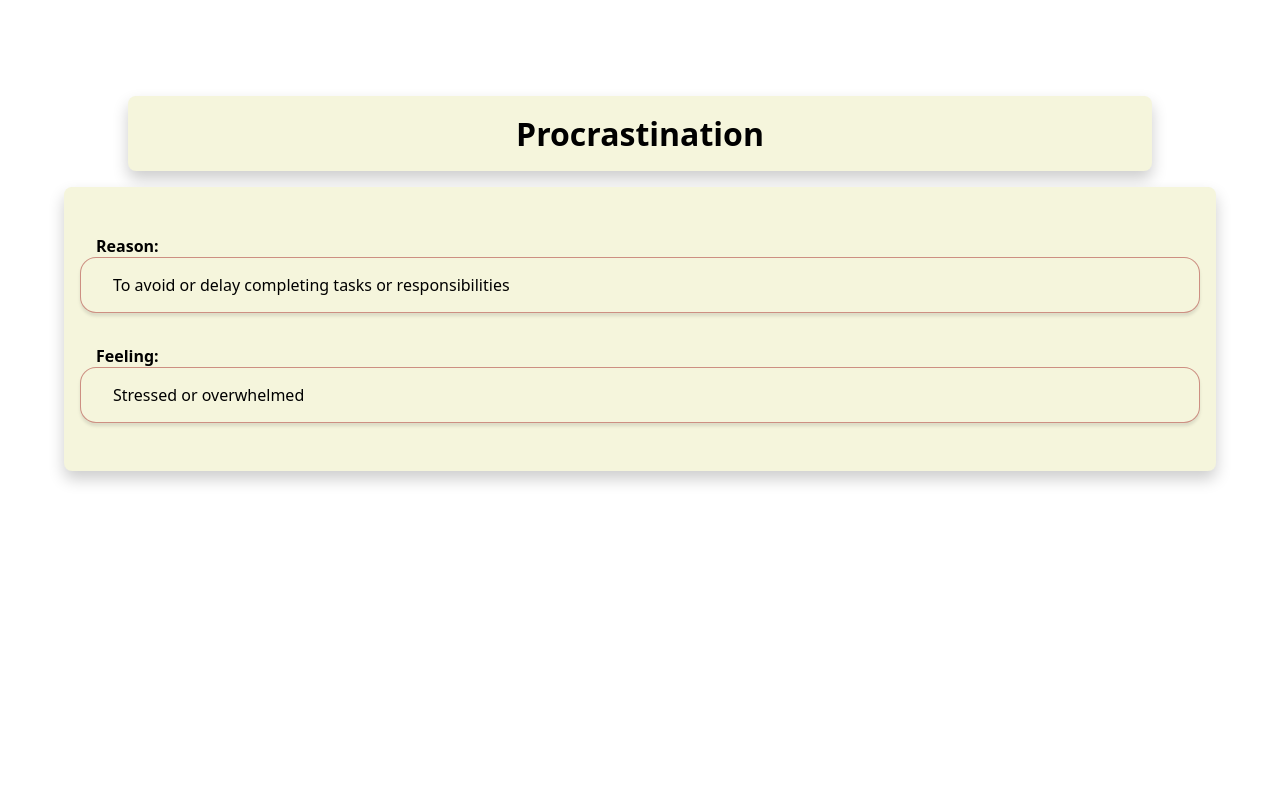
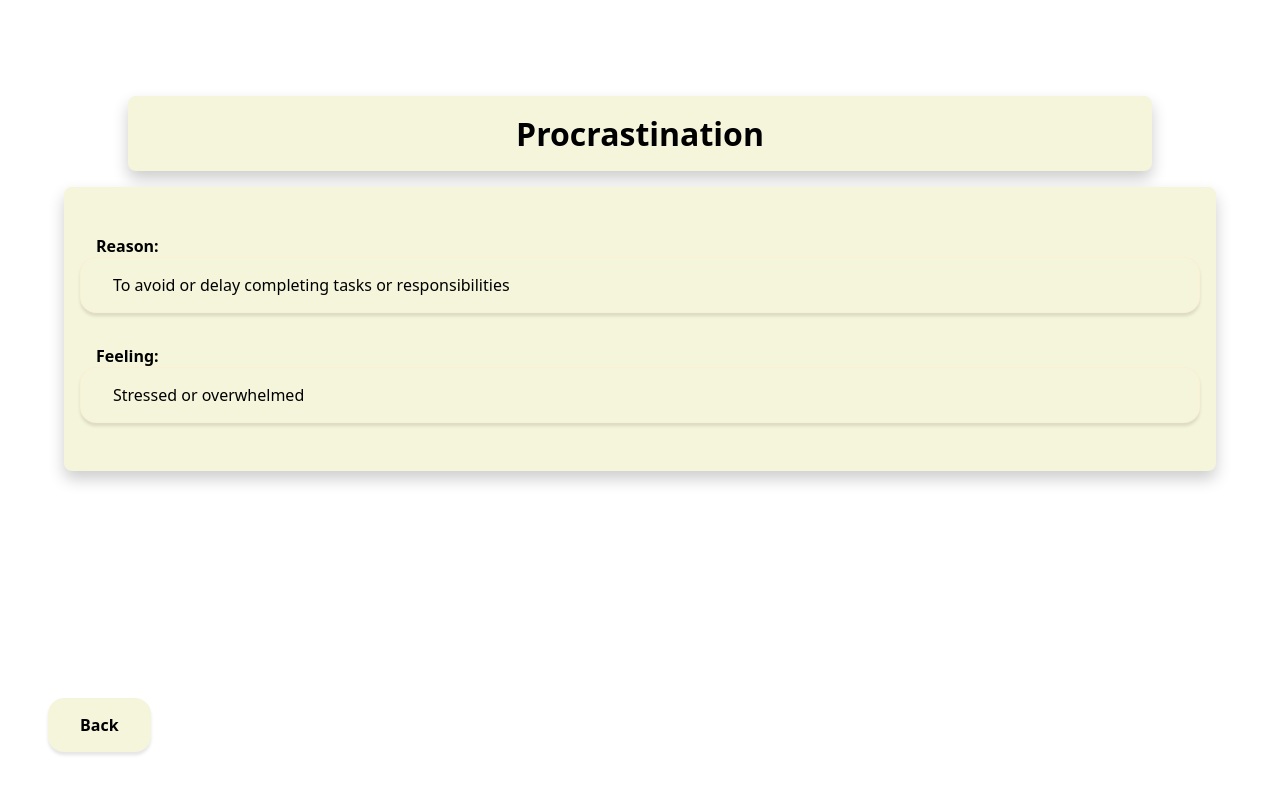
Before and after one commit to FelixJncs/capstone-project, a Next.js app: page /habits/1 in a window 1280 px wide. Shown: the top 794 px of the page. Built offline with nearby package versions, Linux system fonts and the light colour scheme.

Commit message:
added_back_Link_HabitDetailsList

```diff
--- a/components /HabitDetailsPage.js
+++ b/components /HabitDetailsPage.js
@@ -1,24 +1,11 @@
 import styled from "styled-components";
+import Link from "next/link";
 
 const StyledHabitDetailsContainer = styled.section`
   display: flex;
   flex-direction: column;
   align-items: center;
 `;
-
-// const StyledHeader = styled.header`
-//   position: fixed;
-//   top: 0;
-//   left: 0;
-//   right: 0;
-//   height: 3rem;
-//   background-color: #333;
-//   color: #fff;
-//   display: flex;
-//   justify-content: center;
-//   align-items: center;
-//   font-size: 1.2rem;
-// `;
 
 const StyledCategoriesContainer = styled.main`
   margin: 0 1rem;
@@ -58,7 +45,7 @@ const StyledHabitReasonsLabel = styled.strong`
 
 const StyledHabitReasons = styled.p`
   margin: 0;
-  border: 1px solid rgba(165, 42, 42, 0.5);
+  border: 1px solid rgba(255, 235, 205, 0.5);
   box-shadow: 0 0.2rem 0.2rem rgba(0, 0, 0, 0.1);
   padding: 1rem 2rem 1rem 2rem;
   background-color: beige;
@@ -78,18 +65,41 @@ const StyledHabitFeelingLabel = styled.strong`
 
 const StyledHabitFeeling = styled.p`
   margin: 0;
-  border: 1px solid rgba(165, 42, 42, 0.5);
+  border: 1px solid rgba(255, 235, 205, 0.5);
   box-shadow: 0 0.2rem 0.2rem rgba(0, 0, 0, 0.1);
   padding: 1rem 2rem 1rem 2rem;
   background-color: beige;
   border-radius: 1rem;
 `;
 
+const StyledBackLinkContainer = styled.div`
+  position: fixed;
+  bottom: 2rem;
+  left: 2rem;
+  display: flex;
+  justify-content: flex-start;
+  align-items: center;
+  padding: 1rem;
+  background-color: transparent;
+`;
+
+const StyledBacklink = styled.a`
+  display: inline-block;
+  padding: 1rem 2rem;
+  background-color: beige;
+  border-radius: 1rem;
+  box-shadow: 0 0.2rem 0.2rem rgba(0, 0, 0, 0.1);
+  border: none;
+  text-decoration: none;
+  color: black;
+  font-weight: bold;
+  cursor: pointer;
+`;
+
 export default function HabitDetailsPage({ habit }) {
   console.log(habit);
   return (
     <>
-      {/* <StyledHeader>App Name</StyledHeader> */}
       <StyledHabitDetailsContainer>
         <StyledHabitNameContainer>
           <HabitName>{habit.name}</HabitName>
@@ -104,7 +114,34 @@ export default function HabitDetailsPage({ habit }) {
             <StyledHabitFeeling>{habit.feeling}</StyledHabitFeeling>
           </StyledHabitFeelingContainer>
         </StyledCategoriesContainer>
-        {/* <p>
+        <StyledBackLinkContainer>
+          <Link href="/">
+            <StyledBacklink>Back</StyledBacklink>
+          </Link>
+        </StyledBackLinkContainer>
+      </StyledHabitDetailsContainer>
+    </>
+  );
+}
+
+// const StyledHeader = styled.header`
+//   position: fixed;
+//   top: 0;
+//   left: 0;
+//   right: 0;
+//   height: 3rem;
+//   background-color: #333;
+//   color: #fff;
+//   display: flex;
+//   justify-content: center;
+//   align-items: center;
+//   font-size: 1.2rem;
+// `;
+{
+  {
+    /* <StyledHeader>App Name</StyledHeader> */
+  }
+  /* <p>
           <strong>How to Overcome</strong> {habit.Overcome}
         </p>
         <p>
@@ -116,8 +153,5 @@ export default function HabitDetailsPage({ habit }) {
         <p>
           <strong>Duration:</strong> {habit.duration}
         </p>
-        add form inputs for editing habit details */}
-      </StyledHabitDetailsContainer>
-    </>
-  );
+        add form inputs for editing habit details */
 }
```
